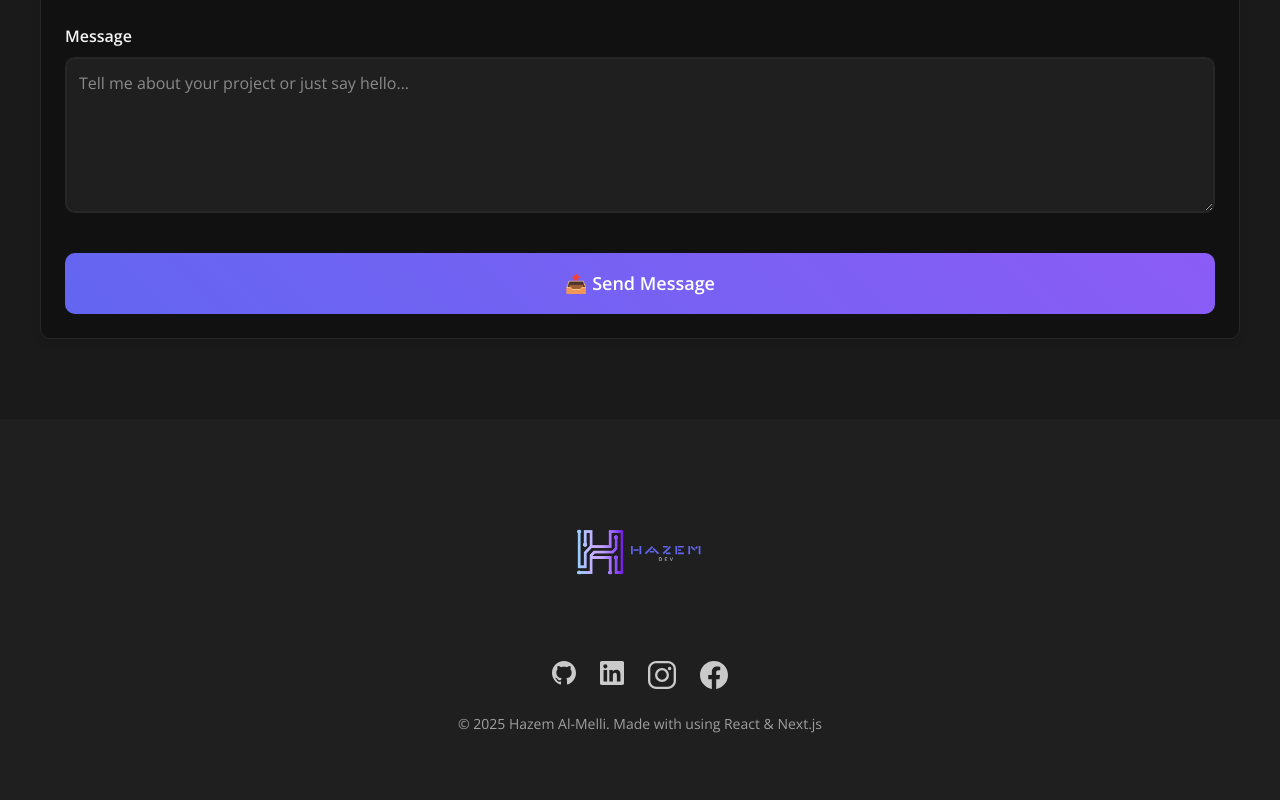
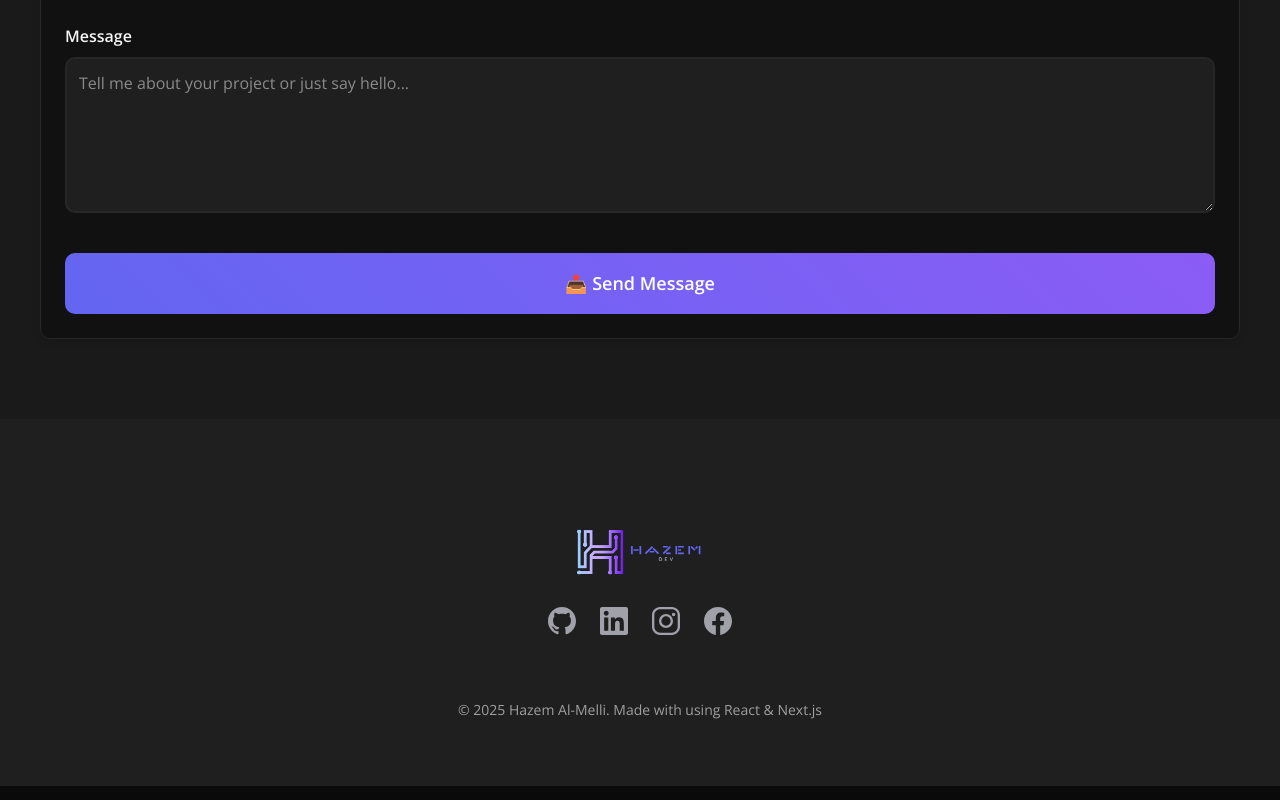
Before and after one commit to HazemAlMili/portfolio-repo, a Next.js app: page / in a window 1280 px wide. Shown: the part 4662-5462 px from the top of the page. Built offline with nearby package versions, Linux system fonts and the light colour scheme.

Commit message:
enhance Footer and Added Dev-Message Component

```diff
--- /dev/null
+++ b/components/dev-mess.tsx
@@ -0,0 +1,36 @@
+function message() {
+  return (
+    <main>
+      <h1
+        style={{
+          fontSize: "40px",
+          fontWeight: "bold",
+          marginTop: "300px",
+          textAlign: "center",
+        }}
+      >
+        Thanks for visiting my portfolio!
+      </h1>
+      <h2
+        style={{
+          fontSize: "20px",
+          textAlign: "center",
+          color: "var(--muted-foreground)",
+        }}
+      >
+        The website is under Development
+      </h2>
+      <h6
+        style={{
+          fontSize: "20px",
+          textAlign: "center",
+          color: "var(--accent)",
+        }}
+      >
+        Best Regards, <br />
+        <q>Hazem Al-Melli</q>
+      </h6>
+    </main>
+  );
+}
+export default message;
--- a/components/footer.tsx
+++ b/components/footer.tsx
@@ -25,16 +25,17 @@ function Footer() {
           </button>
 
           {/* Social Links */}
-          <div className="footer-social">
+          <div className="social-links">
             <a
               href="https://github.com/HazemAlMili"
               target="_blank"
               rel="noopener noreferrer"
+              className="social-link"
               aria-label="GitHub Profile"
             >
               <svg
-                width="24"
-                height="24"
+                width="28"
+                height="28"
                 viewBox="0 0 24 24"
                 fill="currentColor"
               >
@@ -45,11 +46,12 @@ function Footer() {
               href="https://www.linkedin.com/in/hazem-al-melli-a0a0992a5"
               target="_blank"
               rel="noopener noreferrer"
+              className="social-link"
               aria-label="LinkedIn Profile"
             >
               <svg
-                width="24"
-                height="24"
+                width="28"
+                height="28"
                 viewBox="0 0 24 24"
                 fill="currentColor"
               >
@@ -89,13 +91,11 @@ function Footer() {
               </svg>
             </a>
           </div>
+        </div>
 
-          {/* Copyright */}
-          <div className="footer-copyright">
-            <p>
-              © {currentYear} Hazem Al-Melli. Made with using React & Next.js
-            </p>
-          </div>
+        {/* Copyright */}
+        <div className="footer-copyright">
+          <p>© {currentYear} Hazem Al-Melli. Made with using React & Next.js</p>
         </div>
       </div>
     </footer>
--- a/styles/Footer.css
+++ b/styles/Footer.css
@@ -10,18 +10,13 @@
     display: flex;
     flex-direction: column;
     align-items: center;
-    gap: 1.5rem;
+    gap: 0rem;
 }
 
-.footer-title {
-    font-size: 1.5rem;
-    font-weight: 900;
-    margin-bottom: 0.5rem;
+.footer-content .logo-img {
+    margin-bottom: -30px;
 }
 
-.footer-subtitle {
-    opacity: 0.8;
-}
 
 .footer-social {
     display: flex;
@@ -47,9 +42,6 @@
     gap: 0.25rem;
 }
 
-.heart {
-    color: #ef4444;
-}
 
 /* Animations */
 .fade-in-up {
```
Also changed, not shown: app/page.tsx (+4 -32 lines).
